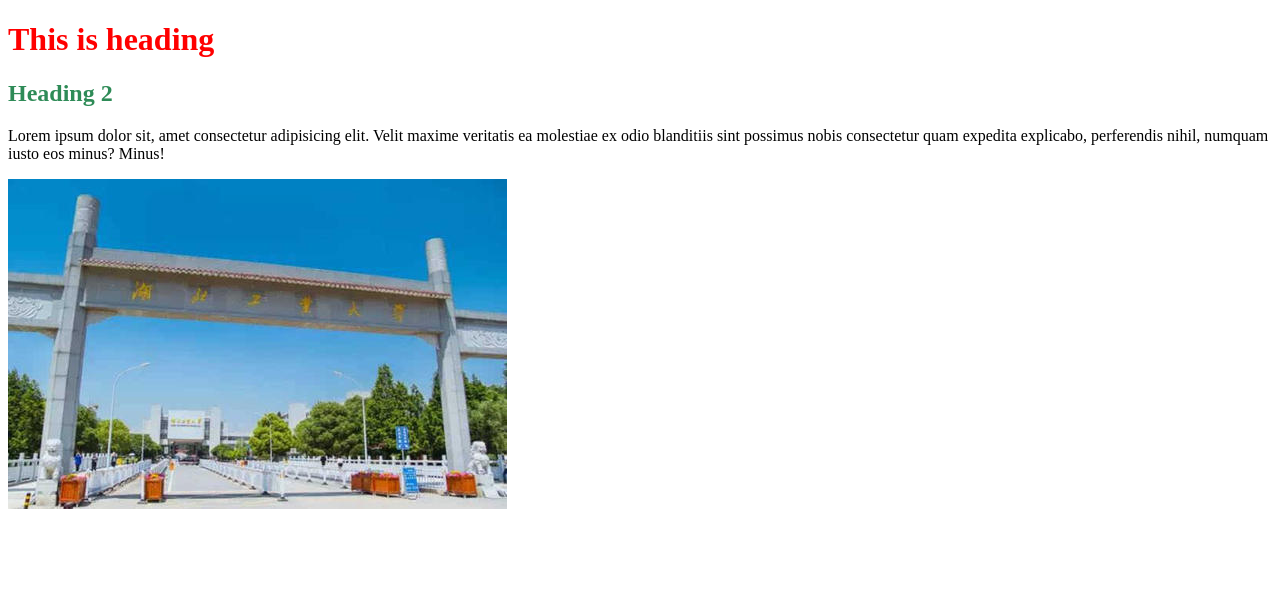
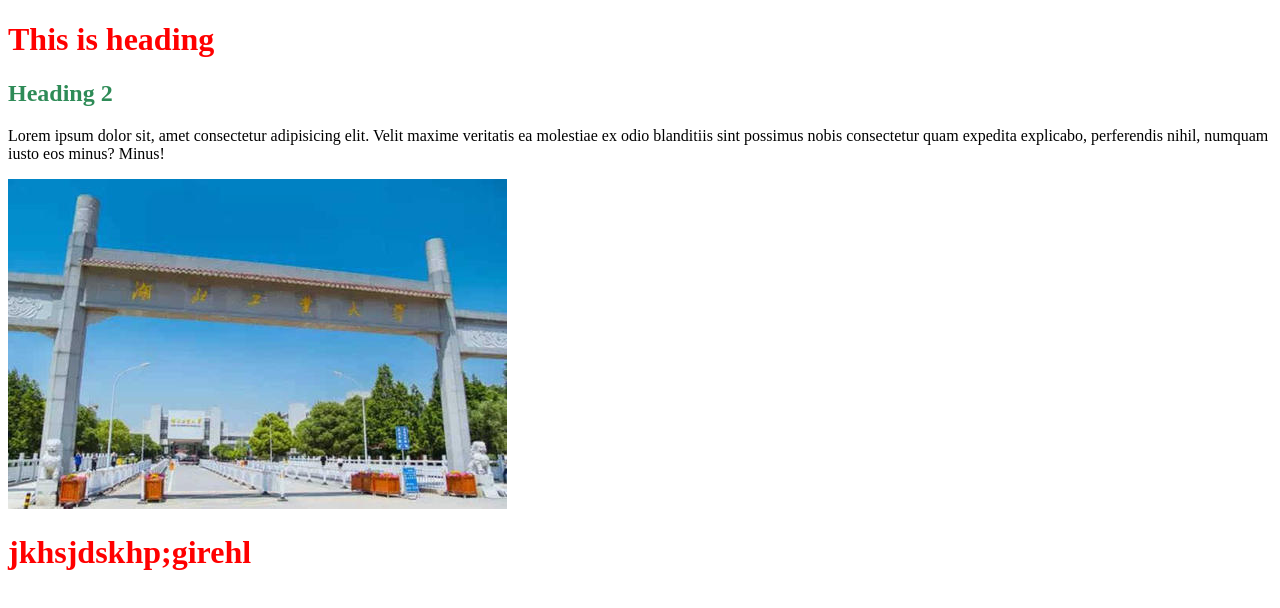
Before and after one commit to Piaowei/my-first-repo, a plain HTML site: page index.html in a window 1280 px wide. Drawn offline with Linux system fonts and the light colour scheme.

Commit message:
habijabi

```diff
--- a/index.html
+++ b/index.html
@@ -14,5 +14,6 @@
     </h2>
     <p>Lorem ipsum dolor sit, amet consectetur adipisicing elit. Velit maxime veritatis ea molestiae ex odio blanditiis sint possimus nobis consectetur quam expedita explicabo, perferendis nihil, numquam iusto eos minus? Minus!</p>
     <img src="hbut.jpg" alt="">
+    <h1>jkhsjdskhp;girehl</h1>
 </body>
 </html>
```
